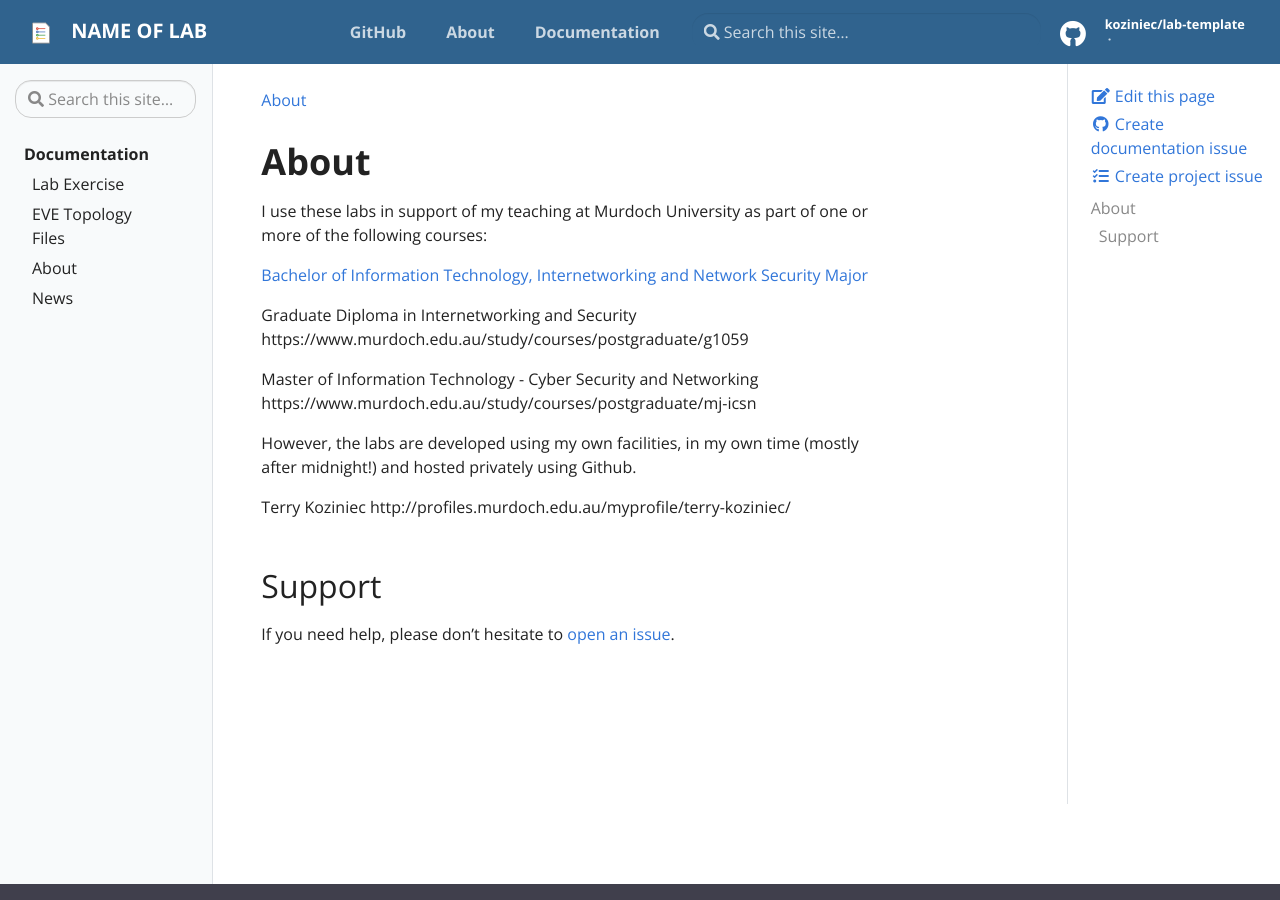
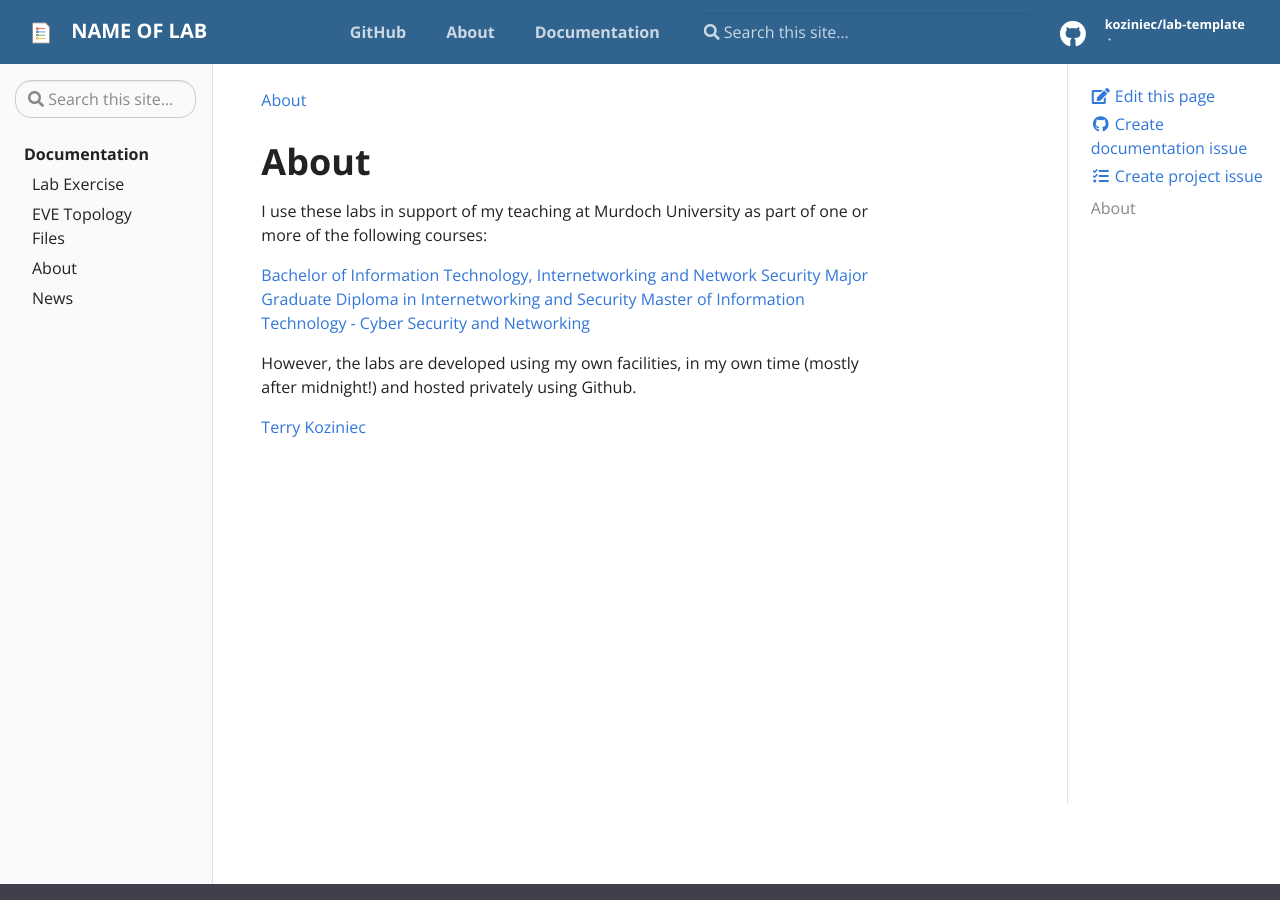
Before and after one commit to koziniec/lab-template, a Jekyll site: the page built from pages/about.md, in a window 1280 px wide and 900 px high. Built offline with Jekyll 4.4.1, drawn with Linux system fonts in a browser that asks for light colours.

Commit message:
Update about.md
Add links for the University

```diff
--- a/pages/about.md
+++ b/pages/about.md
@@ -7,18 +7,9 @@ permalink: /about/
 I use these labs in support of my teaching at Murdoch University as part of one or more of the following courses:
 
 [Bachelor of Information Technology, Internetworking and Network Security Major](https://www.murdoch.edu.au/study/courses/undergraduate/MJ-INS)
-
-
-Graduate Diploma in Internetworking and Security https://www.murdoch.edu.au/study/courses/postgraduate/g1059
-
-Master of Information Technology - Cyber Security and Networking https://www.murdoch.edu.au/study/courses/postgraduate/mj-icsn
+[Graduate Diploma in Internetworking and Security](https://www.murdoch.edu.au/study/courses/postgraduate/g1059)
+[Master of Information Technology - Cyber Security and Networking](https://www.murdoch.edu.au/study/courses/postgraduate/mj-icsn)
 
 However, the labs are developed using my own facilities, in my own time (mostly after midnight!) and hosted privately using Github.
 
-Terry Koziniec  http://profiles.murdoch.edu.au/myprofile/terry-koziniec/
-
-
-
-## Support
-
-If you need help, please don't hesitate to [open an issue](https://www.github.com/{{ site.github_user }}/{{ site.github_repo }}).
+[Terry Koziniec](http://profiles.murdoch.edu.au/myprofile/terry-koziniec/)
```
